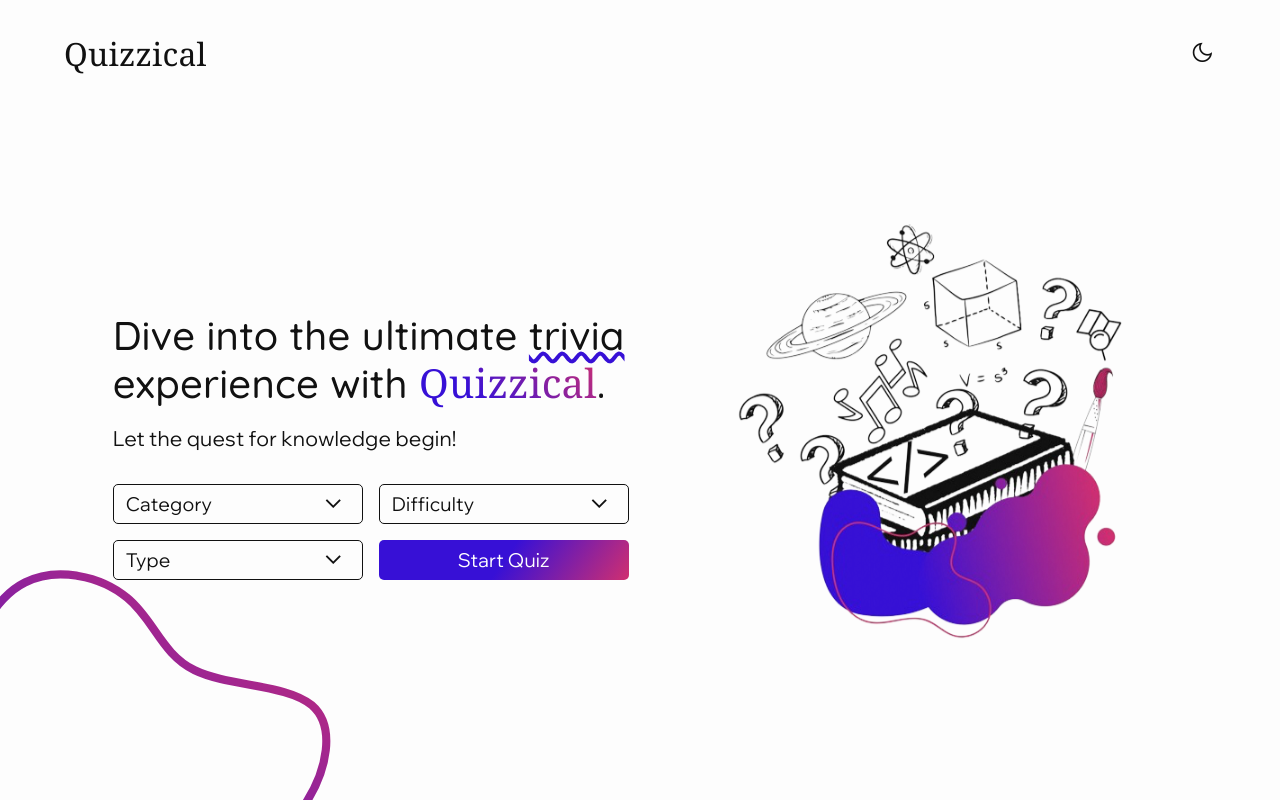
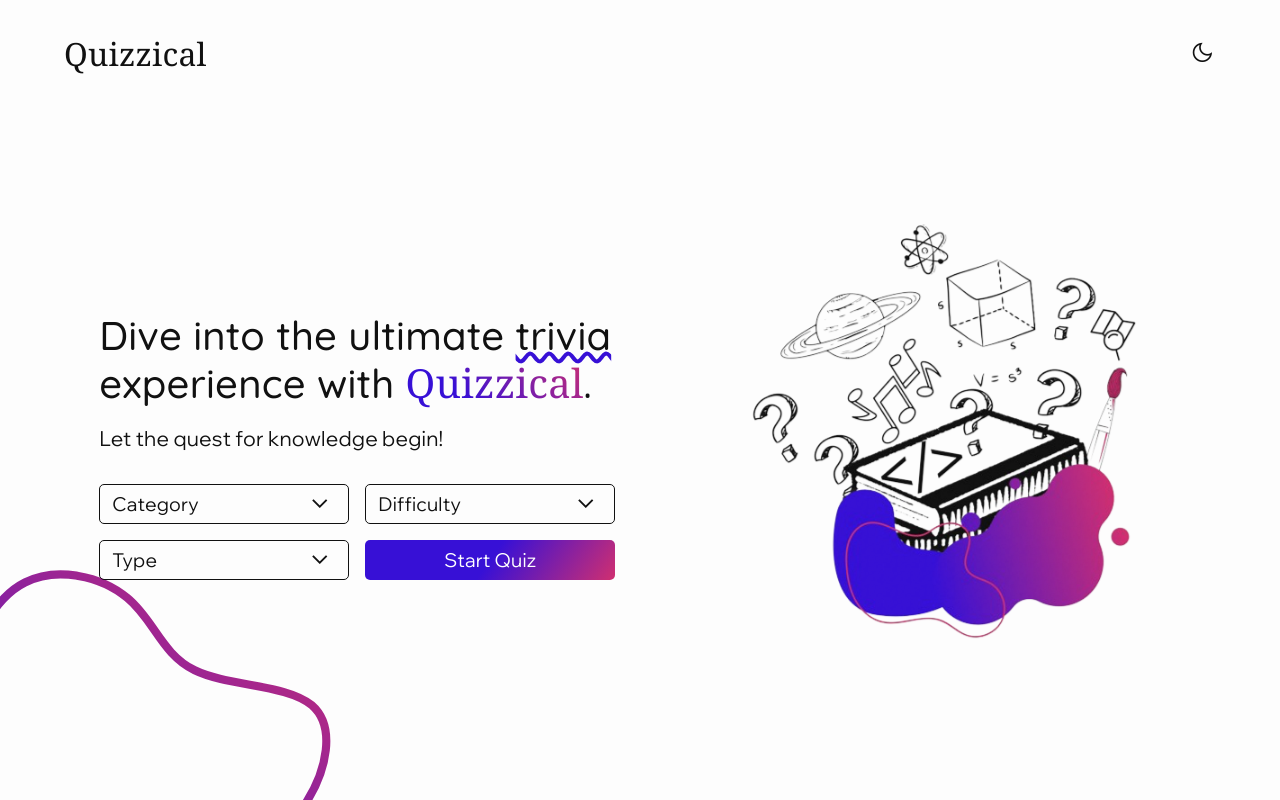
Before and after one commit to VriaA/Quizzly, a React (Vite) app in the folder quizzical/: page / in a window 1280 px wide. Built offline with nearby package versions, Linux system fonts and the light colour scheme; no server answers.

Commit message:
add margin & stop shrinkage of hero right column

```diff
--- a/quizzical/src/index.css
+++ b/quizzical/src/index.css
@@ -367,9 +367,10 @@ h2 {
   }
 
   .right-col {
+    flex: none;
     width: 400px;
     height: 400px;
-    margin: 0;
+    margin: 0 0 0 2.5rem;
     order: 1;
   }
 }
```
